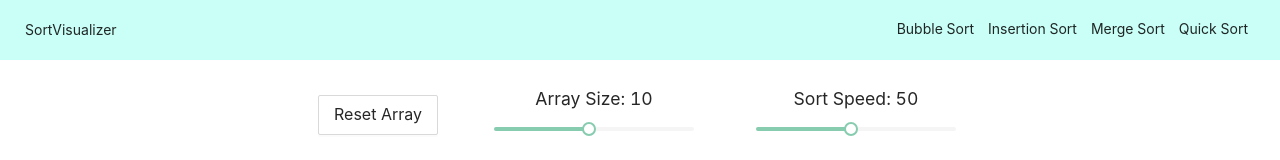
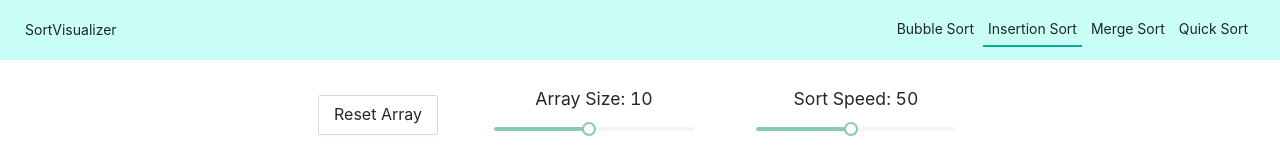
Before and after one commit to DDropping/SortingVisualizer, a React (Create React App) app: page / in a window 1280 px wide. Shown: the top 160 px of the page. Built offline with nearby package versions, Linux system fonts and the light colour scheme.

Commit message:
Update navigation styling

```diff
--- a/src/components/navbar/index.js
+++ b/src/components/navbar/index.js
@@ -21,25 +21,43 @@ export const SortItem = styled.div`
   cursor: pointer;
   display: flex;
   align-items: center;
-  border-bottom: 2px solid transparent;
+  border-bottom: ${({ isActive }) =>
+    isActive ? "2px solid #00ad93" : "2px solid transparent"};
   :hover {
     border-bottom: 2px solid #00ad93;
   }
 `;
 
-const index = ({ setCurrentAlgo }) => {
+const index = ({ setCurrentAlgo, currentAlgo }) => {
+  console.log(currentAlgo);
   return (
     <Container>
       <div>SortVisualizer</div>
       <SortContainer>
-        <SortItem onClick={() => setCurrentAlgo("bubble")}>
+        <SortItem
+          onClick={() => setCurrentAlgo("bubble")}
+          isActive={currentAlgo === "bubble"}
+        >
           Bubble Sort
         </SortItem>
-        <SortItem onClick={() => setCurrentAlgo("insertion")}>
+        <SortItem
+          onClick={() => setCurrentAlgo("insertion")}
+          isActive={currentAlgo === "insertion"}
+        >
           Insertion Sort
         </SortItem>
-        <SortItem onClick={() => setCurrentAlgo("merge")}>Merge Sort</SortItem>
-        <SortItem onClick={() => setCurrentAlgo("quick")}>Quick Sort</SortItem>
+        <SortItem
+          onClick={() => setCurrentAlgo("merge")}
+          isActive={currentAlgo === "merge"}
+        >
+          Merge Sort
+        </SortItem>
+        <SortItem
+          onClick={() => setCurrentAlgo("quick")}
+          isActive={currentAlgo === "quick"}
+        >
+          Quick Sort
+        </SortItem>
       </SortContainer>
     </Container>
   );
--- a/src/components/sortFilters/index.js
+++ b/src/components/sortFilters/index.js
@@ -6,6 +6,7 @@ export const Container = styled.div`
   display: flex;
   justify-content: center;
   align-items: center;
+  flex-wrap: wrap;
 `;
 
 export const Title = styled.div`
--- a/src/pages/Home.js
+++ b/src/pages/Home.js
@@ -36,7 +36,7 @@ const Home = () => {
 
   return (
     <div>
-      <Navbar setCurrentAlgo={setCurrentAlgo} />
+      <Navbar setCurrentAlgo={setCurrentAlgo} currentAlgo={currentAlgo} />
       <Container>
         <SortFilters
           arrayLength={arrayLength}
```
Also changed, not shown: 1 other file (tests, documents, lock files or other folders).
